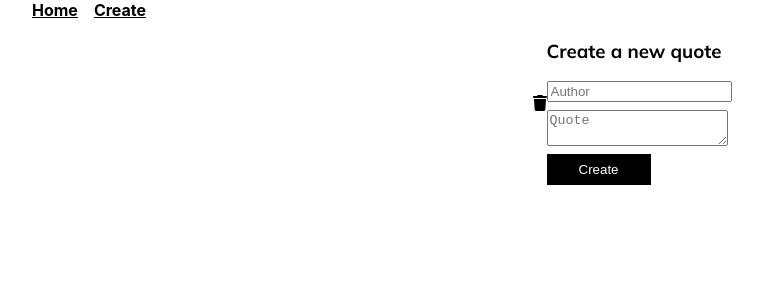
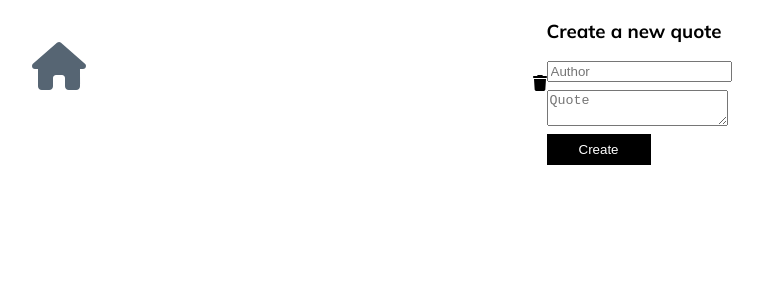
Before and after one commit to aledwassell/emma, a Next.js app: page /create in a window 1280 px wide. Shown: the top 300 px of the page, without its empty margins (8-771 px from the left). Built offline with nearby package versions, Linux system fonts and the light colour scheme.

Commit message:
Altered how the nav looks, now we have two icons that show on create and home page.

```diff
--- a/components/Navbar.tsx
+++ b/components/Navbar.tsx
@@ -1,26 +1,18 @@
 import Link from 'next/link';
 import styles from '../styles/Nav.module.scss';
-
-interface RouterLink {
-  route: string;
-  routeName: string;
-}
-
-const LINKS = [
-  {route: '/', routeName: 'Home'},
-  {route: '/create', routeName: 'Create'},
-];
+import { useRouter } from 'next/router';
+import { FontAwesomeIcon } from '@fortawesome/react-fontawesome';
 
 export default function Navbar() {
+  const { pathname } = useRouter();
+  const href = pathname === '/' ? '/create' : '/';
+  const icon = pathname === '/' ? 'circle-plus' : 'home';
+
   return (
     <nav className={styles.nav}>
-      {LINKS?.map((link: RouterLink, index: number) => {
-        return (
-          <Link key={index} href={link.route}>
-            {link.routeName}
-          </Link>
-        );
-      })}
+      <Link href={href}>
+        <FontAwesomeIcon icon={['fas', icon]} />
+      </Link>
     </nav>
   );
 }
--- a/pages/_app.tsx
+++ b/pages/_app.tsx
@@ -1,12 +1,12 @@
 import Navbar from 'components/Navbar';
-const {library} = require('@fortawesome/fontawesome-svg-core');
-import {fab} from '@fortawesome/free-brands-svg-icons';
-import {faTrash} from '@fortawesome/free-solid-svg-icons';
-import {AppProps} from 'next/app';
+const { library } = require('@fortawesome/fontawesome-svg-core');
+import { fab } from '@fortawesome/free-brands-svg-icons';
+import { faTrash, faCirclePlus, faHome } from '@fortawesome/free-solid-svg-icons';
+import { AppProps } from 'next/app';
 import '../styles/globals.scss';
-import {Mulish, Philosopher} from '@next/font/google';
+import { Mulish, Philosopher } from '@next/font/google';
 
-library.add(fab, faTrash);
+library.add(fab, faTrash, faCirclePlus, faHome);
 
 const mulish = Mulish({
   subsets: ['latin'],
@@ -17,7 +17,7 @@ export const philosopher = Philosopher({
   weight: '700',
 });
 
-function MyApp({Component, pageProps}: AppProps) {
+function MyApp({ Component, pageProps }: AppProps) {
   return (
     <>
       <Navbar />
--- a/styles/Nav.module.scss
+++ b/styles/Nav.module.scss
@@ -1,3 +1,9 @@
 .nav {
-  background-color: transparent;
+	align-items: last baseline;
+	background-color: transparent;
+	color: #566573;
+	display: flex;
+	font-size: 3em;
+	height: 6rem;
+	position: absolute;
 }
--- a/styles/Quotes.module.scss
+++ b/styles/Quotes.module.scss
@@ -14,11 +14,11 @@
   display: flex;
   flex-direction: column;
   gap: 2rem;
-  height: 100vh;
+  overflow-y: scroll;
+  padding: 2rem 0;
   &::-webkit-scrollbar {
     display: none;
   }
-  overflow-y: scroll;
 }
 
 .card {
```
